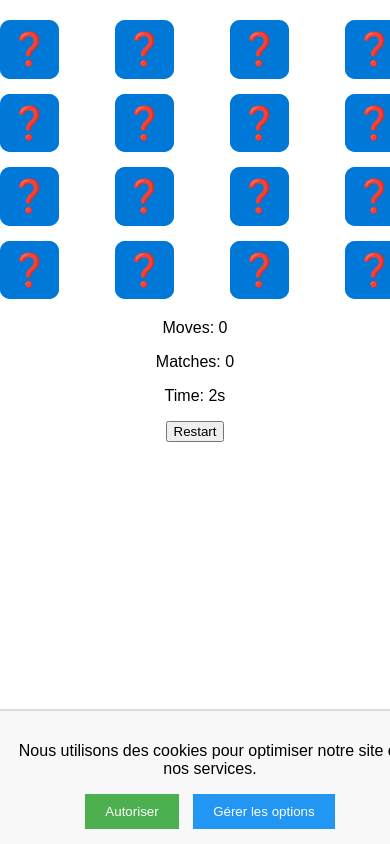
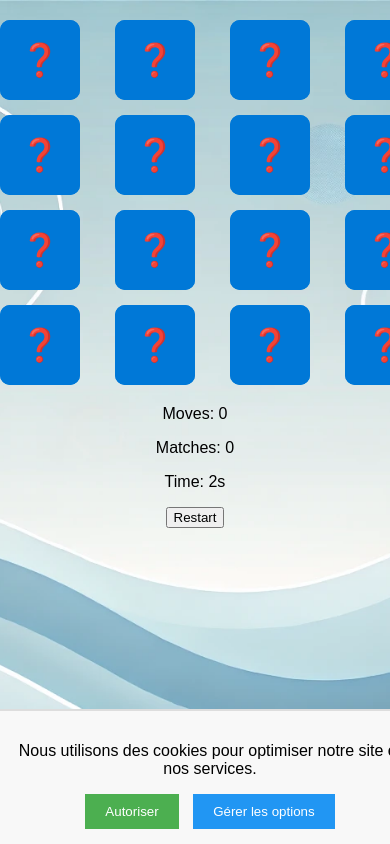
Before and after one commit to ADAMFATH/MEMORY-GAME-CARD, a plain HTML site: page index.html in a window 390 px wide. Both pictures are taken after a click on the button "Play". Shown: the top 844 px of the page. Drawn offline with Linux system fonts and the light colour scheme.

Commit message:
Update styles.css

```diff
--- a/styles.css
+++ b/styles.css
@@ -4,9 +4,10 @@ body {
     text-align: center;
     margin: 0;
     padding: 0;
-    background-image: url('background-large.jpg'); /* Image pour les grands écrans */
+    background-image: url('BACK.png');
     background-size: cover;
     background-position: center;
+    background-attachment: fixed; /* Fixe l'arrière-plan lors du défilement */
 }
 
 /* Page d'introduction */
@@ -23,7 +24,7 @@ body {
     text-shadow: 2px 2px 4px rgba(0, 0, 0, 0.7);
 }
 
-/* Styles pour le bouton "Play" */
+/* Bouton Play */
 #play-button {
     font-size: 1.5rem;
     padding: 10px 20px;
@@ -41,13 +42,14 @@ body {
     background-color: #005fa3;
 }
 
-/* Styles pour le conteneur du jeu */
+/* Conteneur du jeu */
 #game-container {
     display: grid;
     gap: 15px;
     justify-content: center;
     margin: 20px auto;
     width: max-content;
+    grid-template-columns: repeat(auto-fill, minmax(100px, 1fr)); /* Adaptation dynamique */
 }
 
 /* Styles pour les cartes */
@@ -69,6 +71,7 @@ body {
     transition: transform 0.3s, background-color 0.3s;
 }
 
+/* Styles pour la face avant et arrière des cartes */
 .card-front,
 .card-back {
     position: absolute;
@@ -97,6 +100,7 @@ body {
     font-size: 2rem;
 }
 
+/* Animation lors du retournement des cartes */
 .card.flipped .card-front {
     transform: translateY(0);
 }
@@ -111,7 +115,7 @@ body {
     pointer-events: none;
 }
 
-/* Notification */
+/* Notifications */
 .notification {
     position: fixed;
     top: 20px;
@@ -136,3 +140,29 @@ body {
         opacity: 0;
     }
 }
+
+/* Réactivité pour les écrans plus petits */
+@media (max-width: 768px) {
+    /* Ajuster l'arrière-plan pour les petits écrans */
+    body {
+        background-image: url('BACK.png'); /* Image pour les petits écrans */
+    }
+
+    #intro-page {
+        background-image: url('images.jpeg'); /* Image par défaut sur mobile */
+    }
+
+    /* Modifier la taille des cartes pour les écrans mobiles */
+    .card {
+        width: 25vw; /* Taille des cartes sur mobile */
+        height: 25vw;
+        max-width: 80px; /* Taille maximale des cartes */
+        max-height: 80px;
+    }
+
+    /* Ajuster la taille du bouton Play */
+    #play-button {
+        font-size: 1.2rem;
+        padding: 8px 16px;
+    }
+}
```
